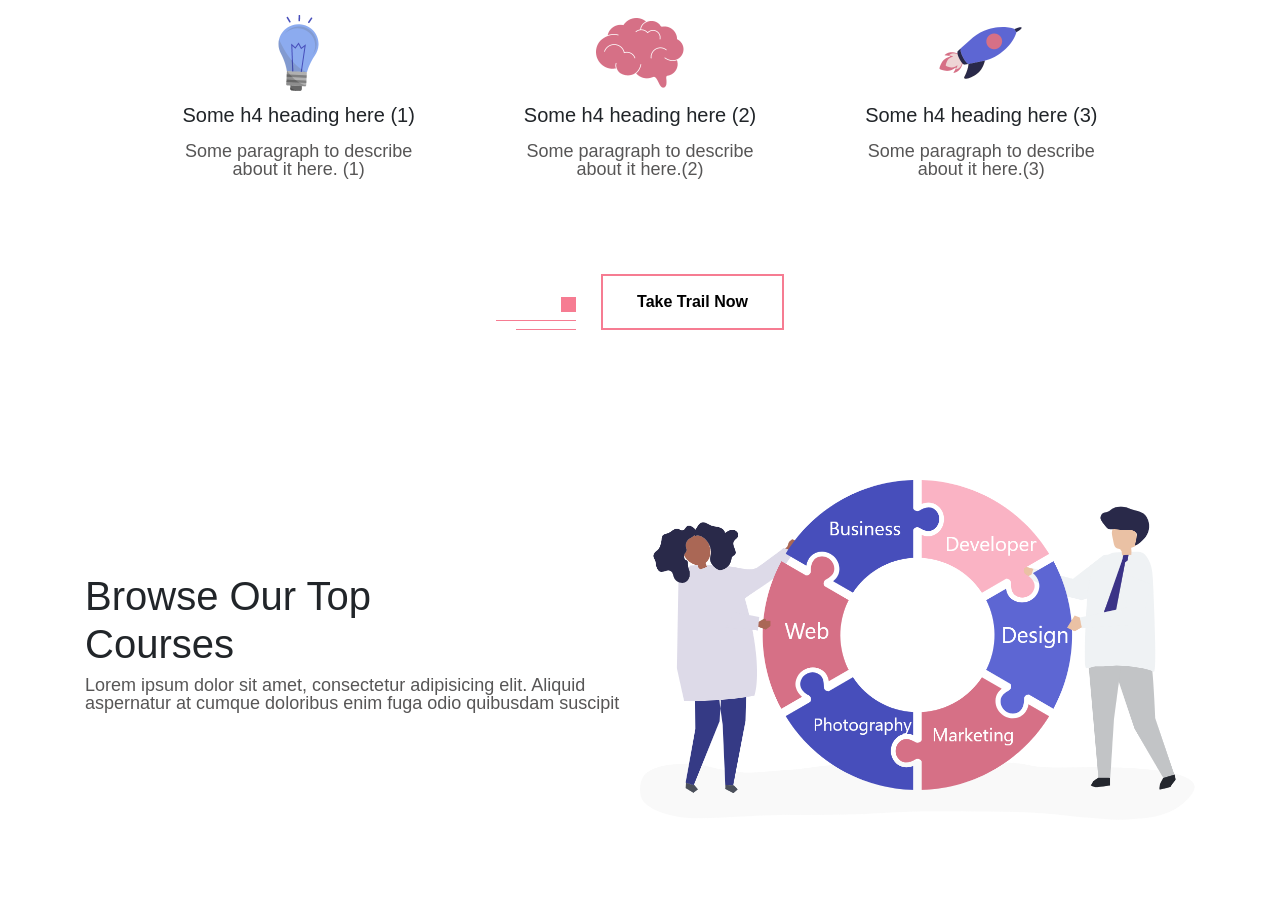
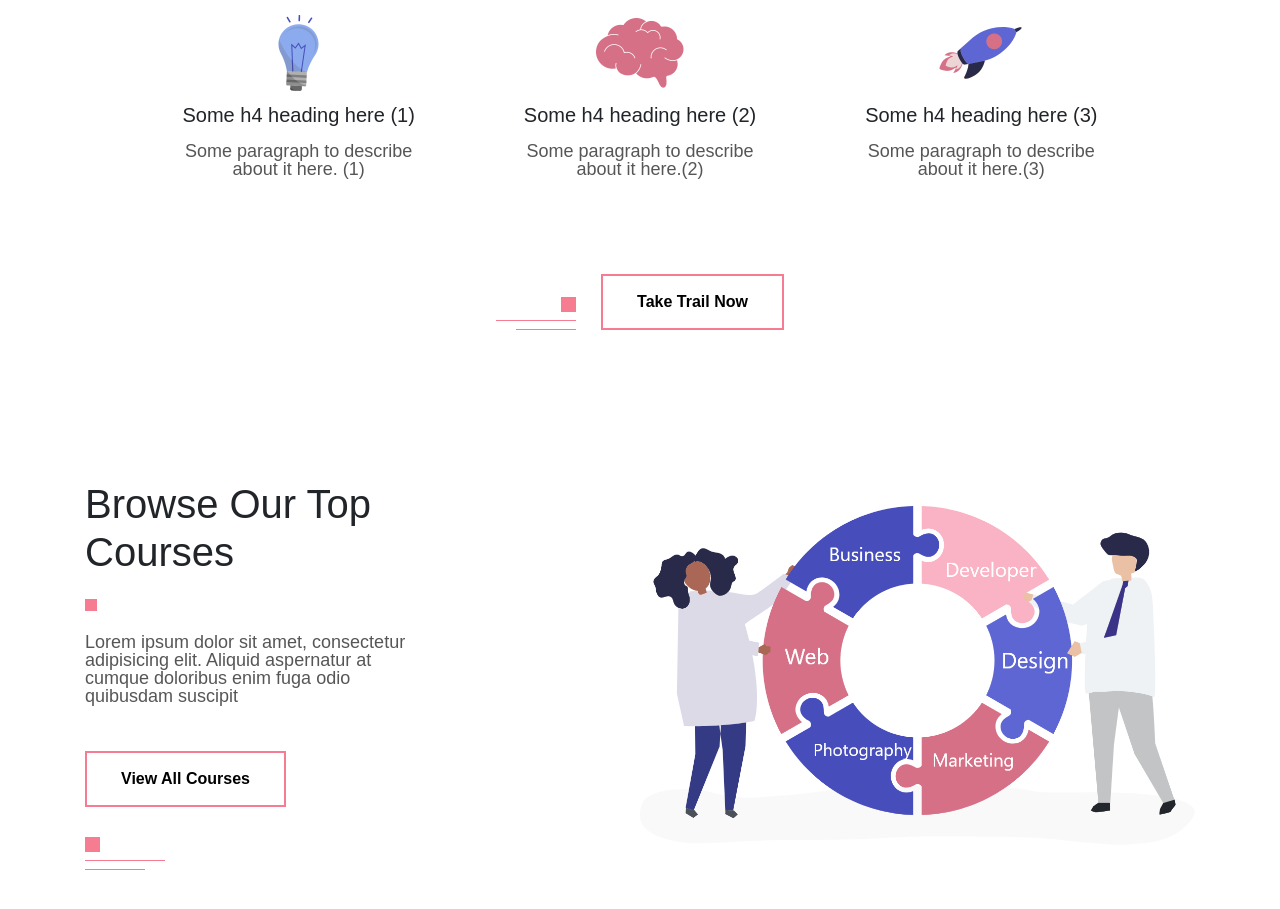
Before and after one commit to coderkabh/Course-Website, a plain HTML site: page index.html in a window 1280 px wide. Shown: the part 1559-2468 px from the top of the page. Drawn offline with nearby package versions, Linux system fonts and the light colour scheme.

Commit message:
completed courses section

```diff
--- a/index.html
+++ b/index.html
@@ -120,9 +120,17 @@
         <div class="course-left-col">
             <div class="course-text">
                 <h1> Browse Our Top<br> Courses</h1>
+                <span class="square"></span>
                 <p>
                     Lorem ipsum dolor sit amet, consectetur adipisicing elit. Aliquid aspernatur at cumque doloribus enim fuga odio quibusdam suscipit
                 </p>
+                <button class="common-button"> View All Courses</button>
+
+                <div class="square-style">
+                    <span class="style-1"></span><br>
+                    <span class="style-2"></span><br>
+                    <span class="style-3"></span>
+                </div>
             </div>
         </div>
         <div class="course-right-col">
@@ -131,6 +139,8 @@
 
     </div>
 </section>
+
+<!--courses section completed-->
 
 
 <script>
--- a/style.css
+++ b/style.css
@@ -20,6 +20,11 @@
 .header-text{
     max-width: 350px;
     margin-top: 120px;
+}
+
+.header-text h1{
+    font-size: 28px;
+    margin-bottom: 20px;
 }
 
 h1{
@@ -96,7 +101,7 @@ nav ul li{
     margin: 50px 20px;
     text-align: center;
     /*My tag below */
-    margin: 60px 0 ;
+    /*margin: 60px 0 ;*/
 }
 
 /*My property below */
@@ -230,3 +235,13 @@ nav ul li a {
 .course-left-col{
     flex-basis: 50%;
 }
+
+.course-text{
+    max-width: 350px;
+}
+
+.course-text button{
+    margin: 30px 0 ;
+}
+
+/*courses section completed*/
```
